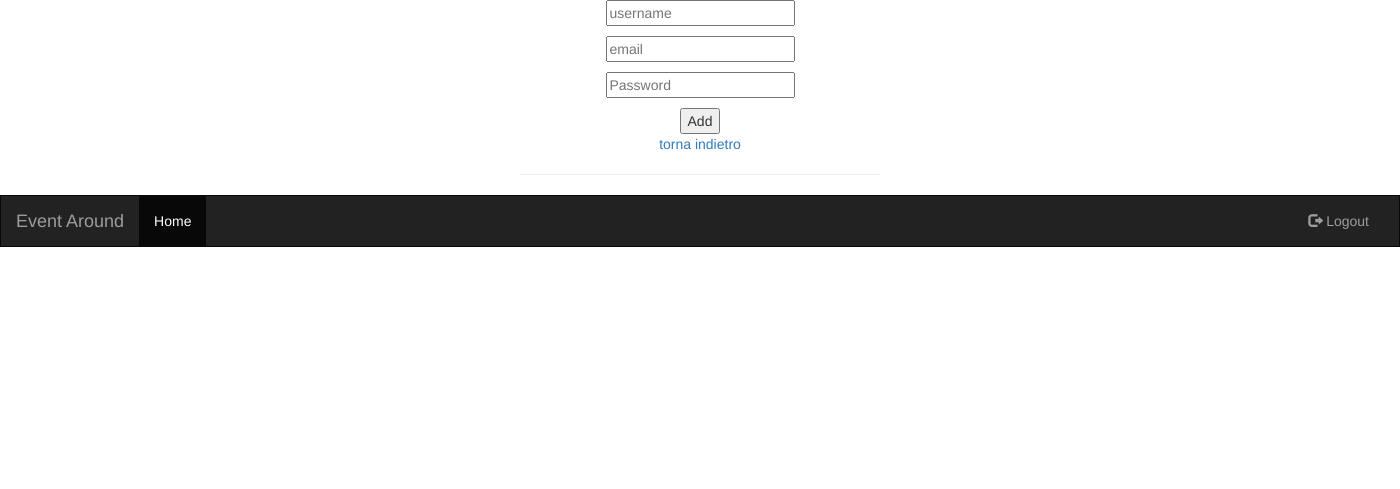
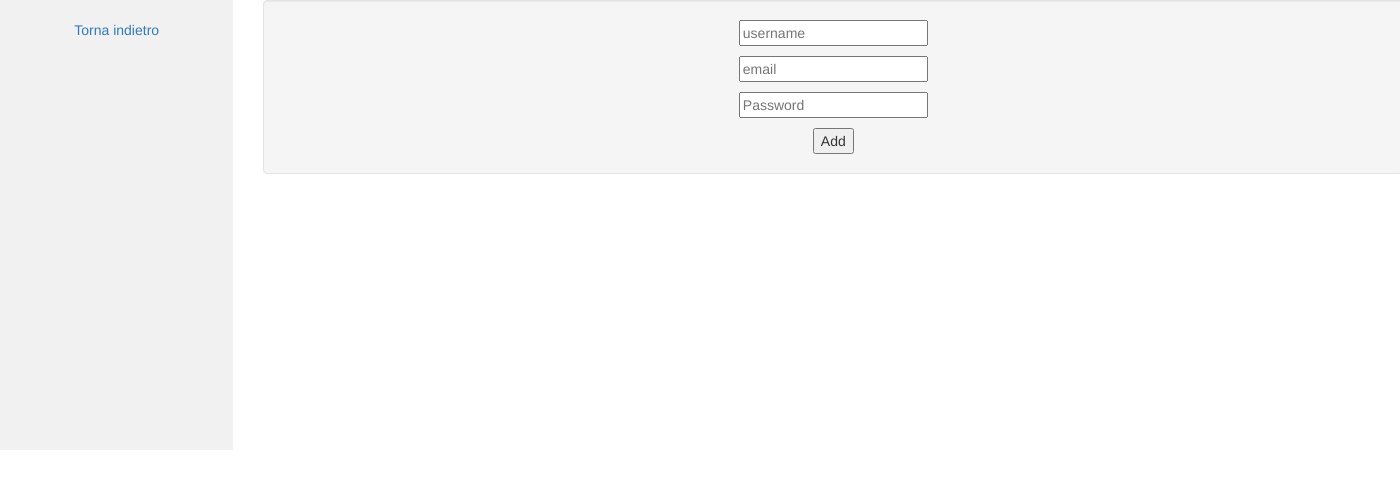
Before and after one commit to FabriSilve/SawProject, a PHP site: page /3.0/admin/add.php in a window 1400 px wide. Shown: the part 52-541 px from the top of the page. Run offline with PHP 8.4, Linux system fonts and the light colour scheme; some libraries are stand-ins or nearby versions.

Commit message:
riagguistato

```diff
--- a/3.0/admin/add.php
+++ b/3.0/admin/add.php
@@ -12,9 +12,14 @@ require("header.php");
 <html>
 
 <body>
+<div class="container-fluid text-center">
+<div class="row content">
+    <div class="col-sm-2 sidenav">
+        <p><a href="admin.php"> Torna indietro</a></p>
+    </div>
+    <div class="col-sm-8 text-center">
         <div class="container container-table">
-    <div class="row vertical-center-row margin5">
-        <div class="text-center col-md-4 col-md-offset-4 radiusDiv liteBackground">
+            <div class="well">
               <form name="login-form" method="post" action="addAdmin.php"> <!--onsubmit="return checkLogin()"-->
                      <p>
                          <input type="username" name="username" id="username" placeholder="username" class="radiusDiv padding5" required>
@@ -28,16 +33,12 @@ require("header.php");
                     <button type="submit" class="radiusDiv">
                         Add
                     </button>
-                 <p>
-                     <a class="link" href="admin.php">torna indietro</a>
-                 </p>
-                <hr>
                   </form>
+                </div>
+             </div>
         </div>
     </div>
 </div>
 
 </body>
 </html>
-
-<?php require("header.php");?>
--- a/3.0/admin/admin.php
+++ b/3.0/admin/admin.php
@@ -46,5 +46,3 @@ require("header.php");
 </div>
 </body>
 </html>
-
-<?php require("footer.php");?>
```
Also changed, not shown: 3.0/admin/footer.php (deleted, +0 -7 lines), 3.0/admin/mostraUtenti.php (+2 -11 lines). Lines whose indentation alone changed are shown as unchanged.
